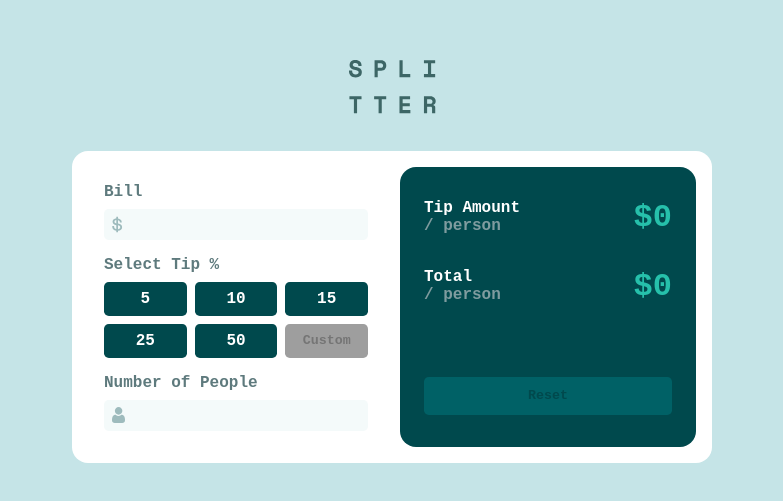
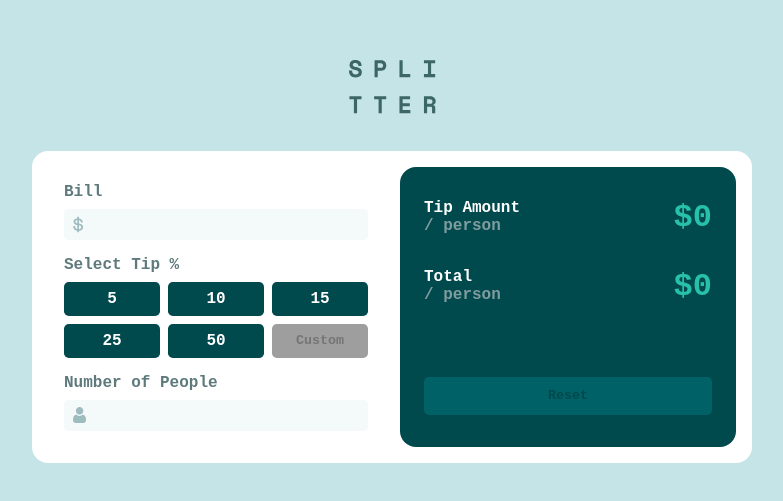
Before and after one commit to CristianB13/tip-calculator-app, an Angular app: page / in a window 1280 px wide. Shown: the part 139-640 px from the top of the page, without its empty margins (248-1031 px from the left). Built offline with nearby package versions, Linux system fonts and the light colour scheme; grey boxes are pictures that could not be loaded.

Commit message:
add tipAmount and total functions and update tip-calculator component style

```diff
--- a/src/app/components/tip-calculator/tip-calculator.component.html
+++ b/src/app/components/tip-calculator/tip-calculator.component.html
@@ -54,14 +54,14 @@
           <p>Tip Amount</p>
           <p>/ person</p>
         </div>
-        <div class="output-value">${{ 0 | number }}</div>
+        <div class="output-value">${{ form.valid ? (tipAmount | number:'.0-2') : 0 }}</div>
       </div>
       <div class="output">
         <div class="output-title">
           <p>Total</p>
           <p>/ person</p>
         </div>
-        <div class="output-value">${{ 0 | number }}</div>
+        <div class="output-value">${{ form.valid ? (total | number:'.0-2') : 0 }}</div>
       </div>
     </div>
     <button [disabled]="form.pristine && form.untouched" type="reset">Reset</button>
--- a/src/app/components/tip-calculator/tip-calculator.component.scss
+++ b/src/app/components/tip-calculator/tip-calculator.component.scss
@@ -3,8 +3,7 @@
 $red: hsl(0, 100%, 45%);
 
 :host {
-  min-width: 40rem;
-  max-width: 50%;
+  max-width: 45rem;
   display: flex;
   align-items: center;
   justify-content: center;
@@ -19,6 +18,10 @@ form {
   width: 100%;
   padding: 1rem;
   border-radius: 1rem;
+
+  @media screen and (max-width: 45rem) {
+    grid-template-columns: 1fr;
+  }
 }
 
 .form-input {
@@ -53,6 +56,10 @@ form {
       display: grid;
       gap: 0.5rem;
       grid-template-columns: repeat(3, minmax(0, 1fr));
+
+      @media screen and (max-width: 45rem) {
+        grid-template-columns: repeat(2, minmax(0, 1fr));
+      }
     }
   }
 }
--- a/src/app/components/tip-calculator/tip-calculator.component.ts
+++ b/src/app/components/tip-calculator/tip-calculator.component.ts
@@ -6,10 +6,10 @@ import { AbstractControl, FormBuilder, FormControl, FormGroup, Validators } from
   templateUrl: './tip-calculator.component.html',
   styleUrls: ['./tip-calculator.component.scss']
 })
-export class TipCalculatorComponent implements OnInit{
+export class TipCalculatorComponent implements OnInit {
   form!: FormGroup;
 
-  constructor(private fb: FormBuilder) {}
+  constructor(private fb: FormBuilder) { }
 
   ngOnInit(): void {
     this.form = this.fb.group({
@@ -41,4 +41,12 @@ export class TipCalculatorComponent implements OnInit{
   get nrOfPeople(): FormControl {
     return this.form.get("nrOfPeople") as FormControl;
   }
+
+  get tipAmount(): number {
+    return this.bill.value * (this.tip.value / 100) / this.nrOfPeople.value;
+  }
+
+  get total(): number {
+    return this.bill.value * (this.tip.value / 100 + 1) / this.nrOfPeople.value;
+  }
 }
```
